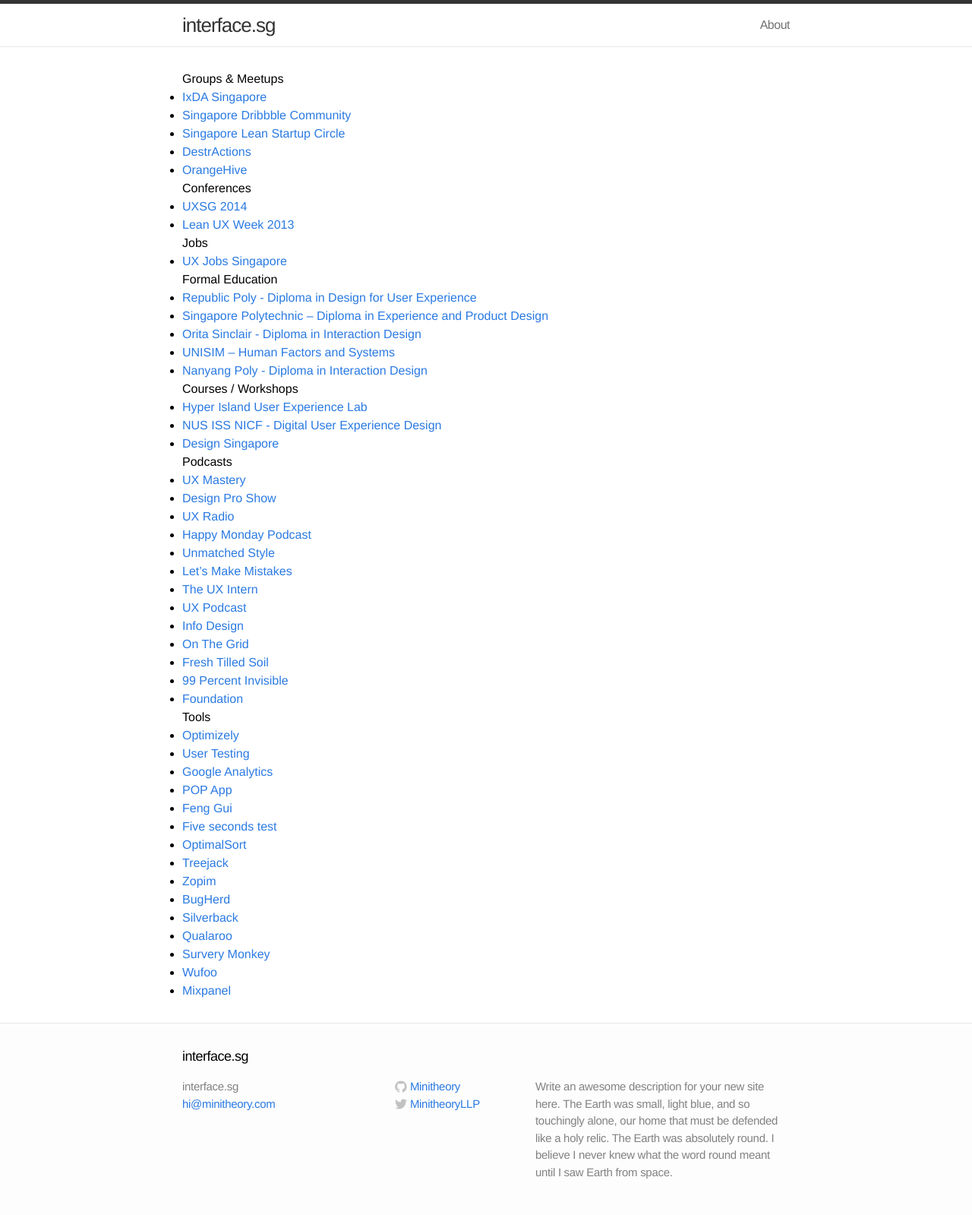
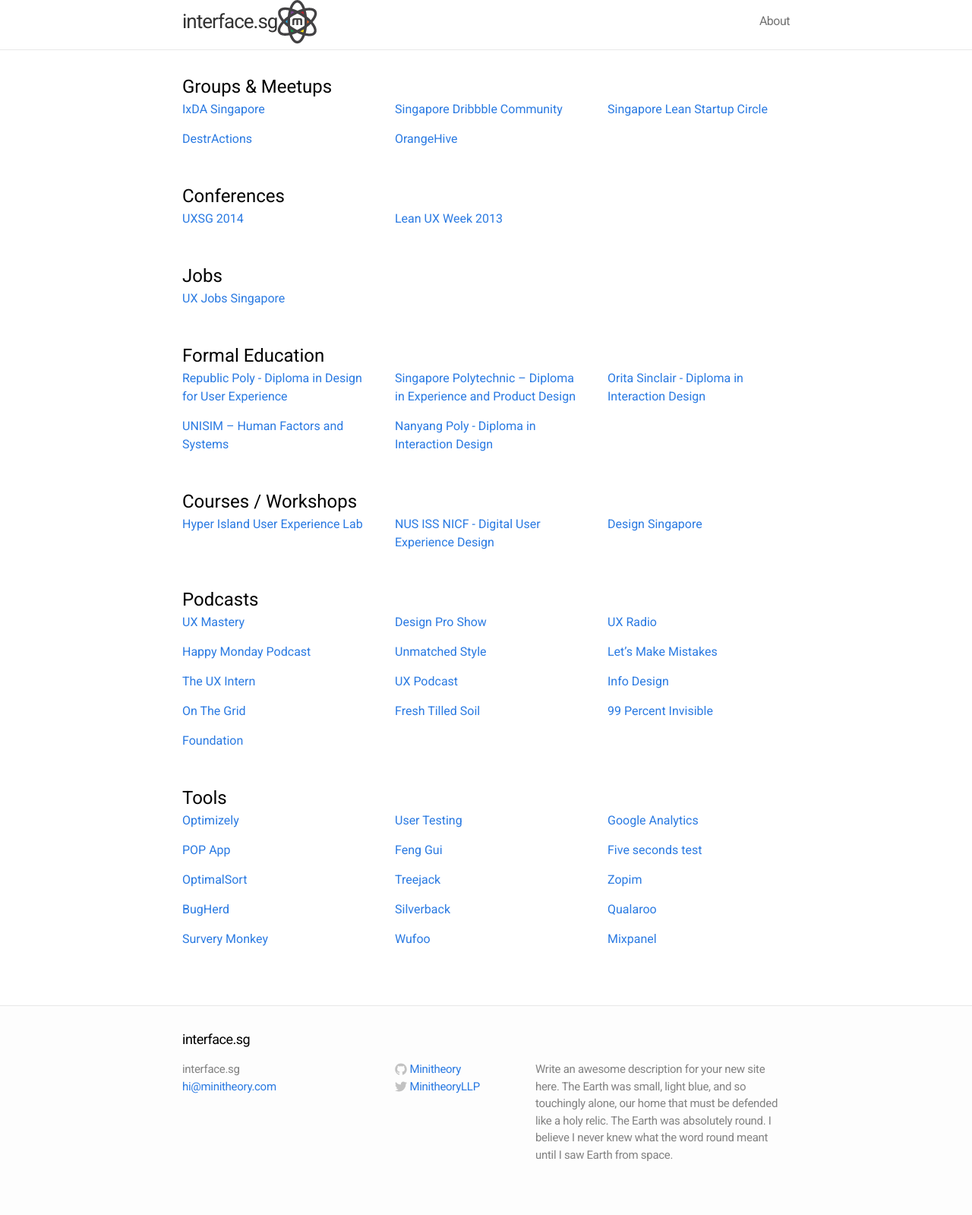
Before and after one commit to interfacesg/interfacesg.github.io, a Jekyll site: the page built from index.html, in a window 1280 px wide. Shown: the whole page at 76% size. Built offline with Jekyll 4.4.1, drawn with Linux system fonts in a browser that asks for light colours; after the commit the page ends 1576 px from its top, so only the background shows below that.

Commit message:
update styles

```diff
--- a/_includes/head.html
+++ b/_includes/head.html
@@ -5,6 +5,7 @@
     <meta name="viewport" content="width=device-width">
     <meta name="description" content="{{ site.description }}">
     <link rel="canonical" href="{{ page.url | replace:'index.html','' | prepend: site.baseurl | prepend: site.url }}">
+    <link href='http://fonts.googleapis.com/css?family=Roboto' rel='stylesheet' type='text/css'>
 
     <!-- Custom CSS -->
     <link rel="stylesheet" href="{{ "/css/main.css" | prepend: site.baseurl }}">
--- a/_includes/header.html
+++ b/_includes/header.html
@@ -1,7 +1,7 @@
 <header class="site-header">
 
   <div class="wrap">
-
+    <img src="img/minitheory-logo.png">
     <a class="site-title" href="{{ site.baseurl }}/">{{ site.title }}</a>
 
     <nav class="site-nav">
--- a/css/main.css
+++ b/css/main.css
@@ -9,7 +9,7 @@
 html, body { height: 100%; }
 
 body {
-  font-family: Helvetica, Arial, sans-serif;
+  font-family: 'Roboto', Helvetica, Arial, sans-serif;
   font-size: 16px;
   line-height: 1.5;
   font-weight: 300;
@@ -17,6 +17,10 @@ body {
 }
 
 h1, h2, h3, h4, h5, h6 { font-size: 100%; font-weight: 400; }
+
+h2 {
+  font-size: 24px;
+}
 
 a         { color: #2a7ae2; text-decoration: none; }
 a:hover   { color: #000; text-decoration: underline; }
@@ -41,7 +45,7 @@ a:visited { color: #205caa; }
 /* Site header */
 
 .site-header {
-  border-top: 5px solid #333;
+  /*border-top: 5px solid #333;*/
   border-bottom: 1px solid #e8e8e8;
   min-height: 56px;
   background-color: white;
@@ -140,10 +144,28 @@ a:visited { color: #205caa; }
   background-color: #fff;
 }
 
+.page-content ul {list-style-type: none;}
+
 
 /* Home styles */
 /* ----------------------------------------------------------*/
-
+/*
+.three-col {
+       -moz-column-count: 3;
+       -moz-column-gap: 20px;
+       -webkit-column-count: 3;
+       -webkit-column-gap : 20px;
+       -moz-column-rule-color:  #ccc;
+       -moz-column-rule-style:  solid;
+       -moz-column-rule-width:  1px;
+       -webkit-column-rule-color:  #ccc;
+       -webkit-column-rule-style: solid ;
+       -webkit-column-rule-width:  1px;
+}
+*/
+.home ul {overflow: hidden; margin-bottom: 30px;}
+.home ul li {float:left; width:30%; margin:0 5% 15px 0;}
+.home ul li:nth-child(3n) {margin-right: 0}
 .home h1 { margin-bottom: 25px; }
 
 .posts { list-style-type: none; }
```
Also changed, not shown: img/minitheory-logo.png (added).
